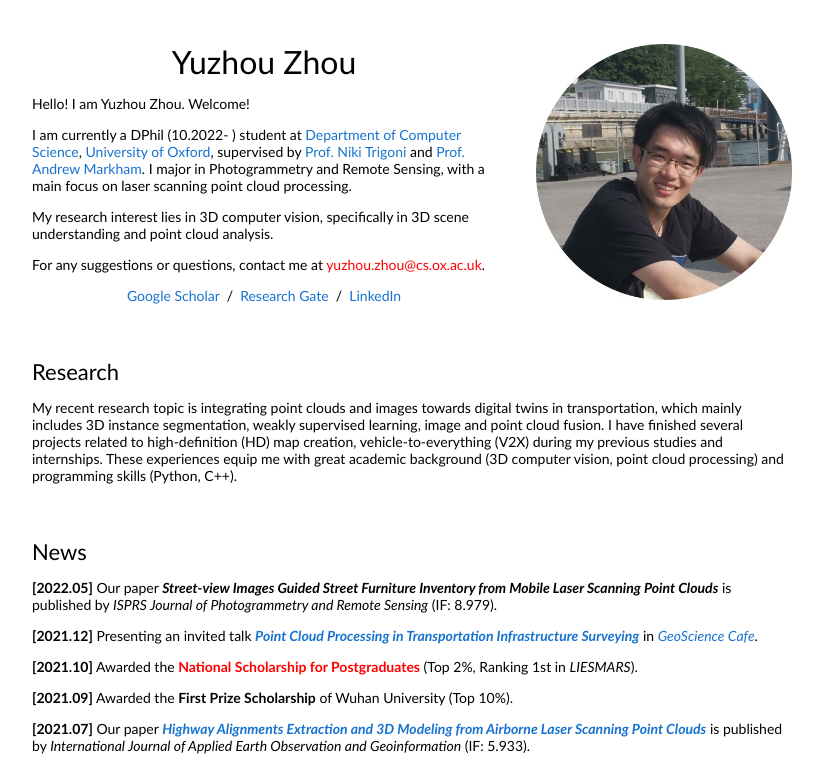
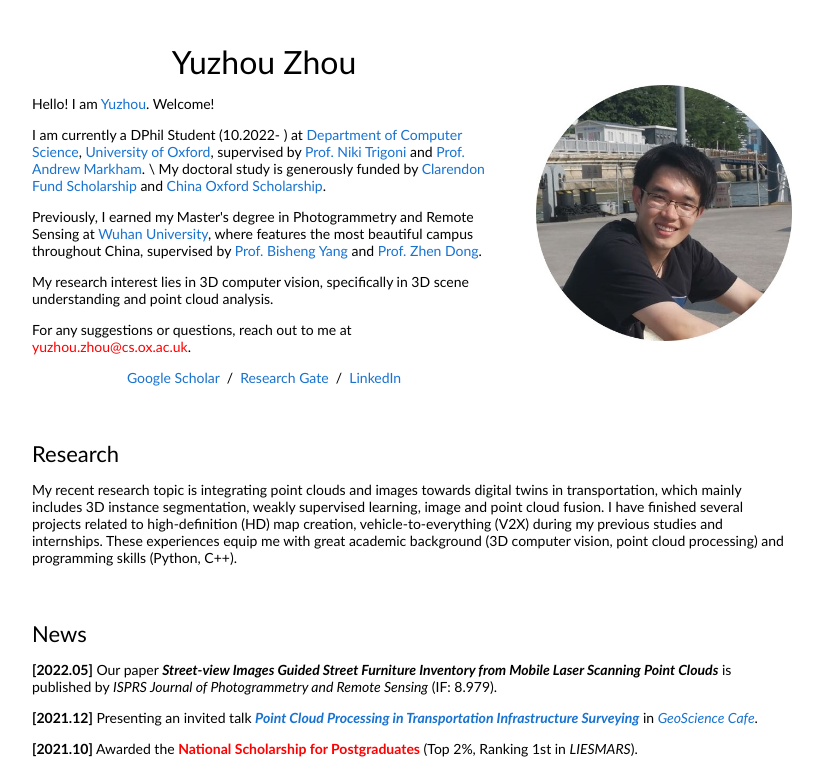
Before and after one commit to zyzwhdx/zyzwhdx.github.io, a plain HTML site: page index.html in a window 1280 px wide. Shown: the top 765 px of the page, without its empty margins (228-1051 px from the left). Drawn offline with Linux system fonts and the light colour scheme.

Commit message:
feb 21 modify

```diff
--- a/index.html
+++ b/index.html
@@ -20,16 +20,20 @@
               <p style="text-align:center">
                 <name>Yuzhou Zhou</name>
               </p>
-              <p>Hello! I am Yuzhou Zhou. Welcome!
+              <p>Hello! I am <a href="https://www.cs.ox.ac.uk/people/yuzhou.zhou/">Yuzhou</a>. Welcome!
               </p>
               <p>
-                I am currently a DPhil (10.2022- ) student at <a href="https://www.cs.ox.ac.uk/">Department of Computer Science</a>, <a href="https://www.ox.ac.uk/">University of Oxford</a>, supervised by <a href="https://www.cs.ox.ac.uk/people/niki.trigoni/">Prof. Niki Trigoni</a> and <a href="https://www.cs.ox.ac.uk/people/andrew.markham/">Prof. Andrew Markham</a>. I major in Photogrammetry and Remote Sensing, with a main focus on laser scanning point cloud processing.
+                I am currently a DPhil Student (10.2022- ) at <a href="https://www.cs.ox.ac.uk/">Department of Computer Science</a>, <a href="https://www.ox.ac.uk/">University of Oxford</a>, supervised by <a href="https://www.cs.ox.ac.uk/people/niki.trigoni/">Prof. Niki Trigoni</a> and <a href="https://www.cs.ox.ac.uk/people/andrew.markham/">Prof. Andrew Markham</a>. \
+                My doctoral study is generously funded by <a href="https://www.ox.ac.uk/clarendon">Clarendon Fund Scholarship</a> and <a href="https://chinaoxford.org/">China Oxford Scholarship</a>.
+              </p>
+              <p>
+                Previously, I earned my Master's degree in Photogrammetry and Remote Sensing at <a href="https://en.whu.edu.cn/">Wuhan University</a>, where features the most beautiful campus throughout China, supervised by <a href="https://scholar.google.com/citations?user=TJkm8igAAAAJ&hl=en">Prof. Bisheng Yang</a> and <a href="https://dongzhenwhu.github.io/">Prof. Zhen Dong</a>.
               </p>
               <p>
                 My research interest lies in 3D computer vision, specifically in 3D scene understanding and point cloud analysis.
               </p>
               <p>
-                For any suggestions or questions, contact me at <font color="red">yuzhou.zhou@cs.ox.ac.uk</font>.
+                For any suggestions or questions, reach out to me at <font color="red">yuzhou.zhou@cs.ox.ac.uk</font>.
               </p>
               <p style="text-align:center">
                 <a href="https://scholar.google.com.hk/citations?user=594K9uoAAAAJ">Google Scholar</a> &nbsp/&nbsp
```
